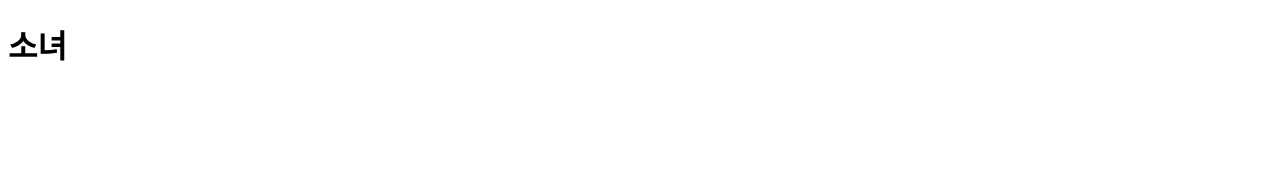
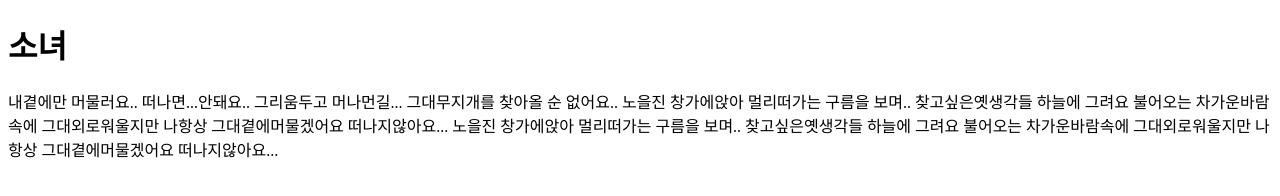
Before and after one commit to dyddks/gitTest, a plain HTML site: page index.html in a window 1280 px wide. Drawn offline with Linux system fonts and the light colour scheme.

Commit message:
'소녀' 가사 추가

```diff
--- a/index.html
+++ b/index.html
@@ -7,5 +7,25 @@
 </head>
 <body>
     <h1>소녀</h1>
+    <p>
+        내곁에만 머물러요..
+        떠나면...안돼요..
+        그리움두고 머나먼길...
+        그대무지개를 찾아올 순 없어요..
+        노을진 창가에앉아
+        멀리떠가는 구름을 보며..
+        찾고싶은옛생각들 하늘에 그려요
+        불어오는 차가운바람속에
+        그대외로워울지만
+        나항상 그대곁에머물겠어요
+        떠나지않아요...
+        노을진 창가에앉아
+        멀리떠가는 구름을 보며..
+        찾고싶은옛생각들 하늘에 그려요
+        불어오는 차가운바람속에
+        그대외로워울지만
+        나항상 그대곁에머물겠어요
+        떠나지않아요...
+    </p>
 </body>
 </html>
```
